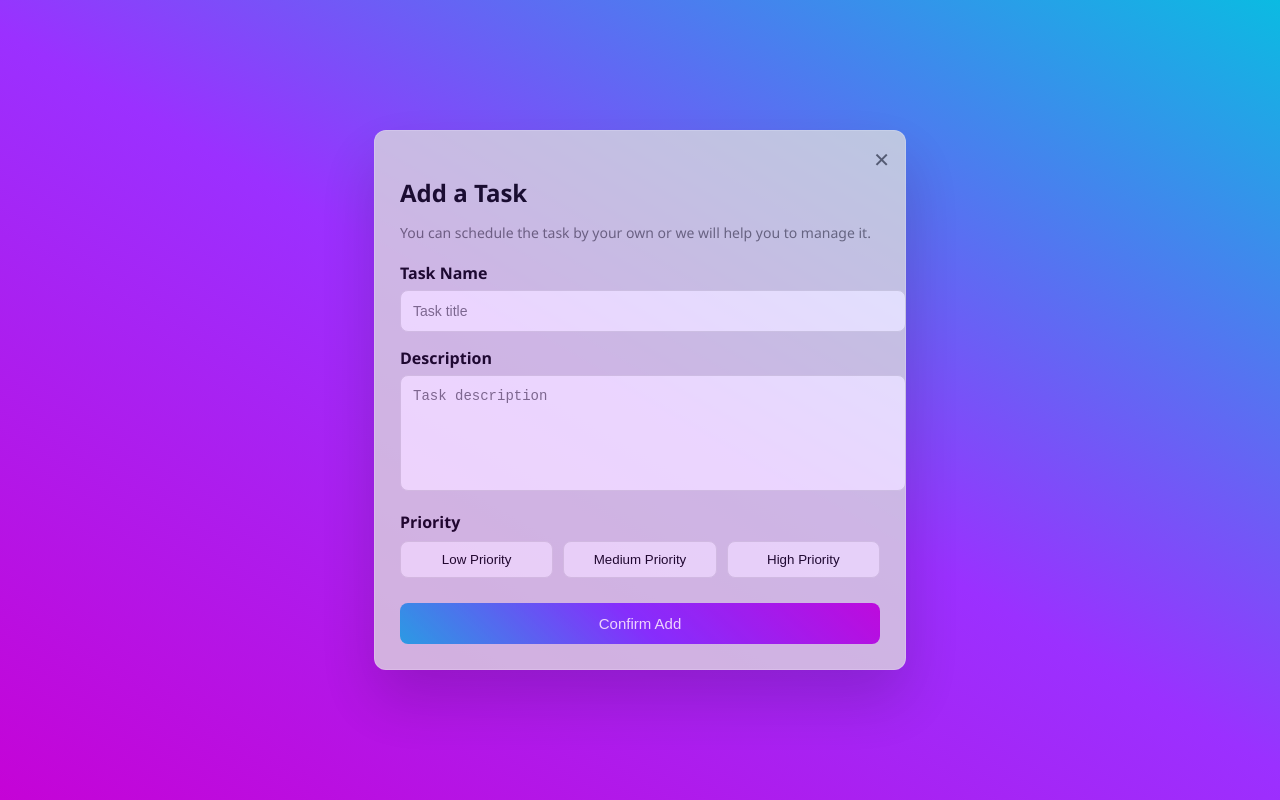
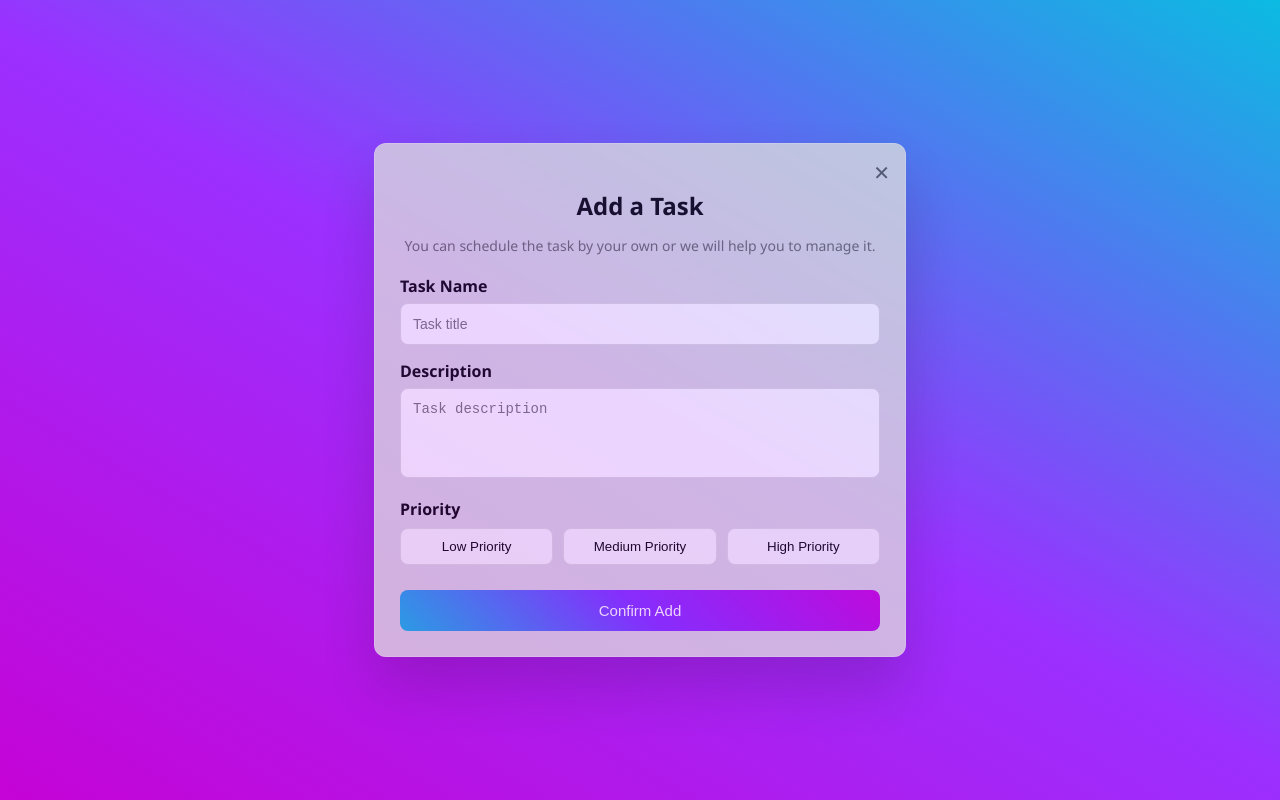
Before and after one commit to Karmy3/TestToDoList, a website: page fronted/pages/add.task.html in a window 1280 px wide. Drawn offline with Linux system fonts and the light colour scheme.

Commit message:
Centrer les text field dans le modal d'ajout de taches

```diff
--- a/fronted/css/task.modal.css
+++ b/fronted/css/task.modal.css
@@ -18,6 +18,7 @@ body {
   box-shadow: 0 30px 60px rgba(0, 0, 0, 0.2);
   position: relative;
   opacity: 0.8;
+  text-align: center; /* Centre les titres et textes par défaut */
 }
 
 .modal h2 {
@@ -39,12 +40,14 @@ body {
   color: #555;
 }
 
+
 .form-group {
   margin-bottom: 15px;
+  text-align: center; /* Centre les éléments à l'intérieur du groupe */
 }
 
 .form-group label {
-  display: block;
+  display: flex;
   margin-bottom: 6px;
   font-weight: 600;
 }
@@ -57,6 +60,8 @@ body {
   border: 1px solid #ddd;
   outline: none;
   font-size: 14px;
+  text-align: start; /* Centre le texte saisi et le placeholder */
+  box-sizing: border-box; /* Évite les débordements de largeur */
 }
 
 textarea {
```
